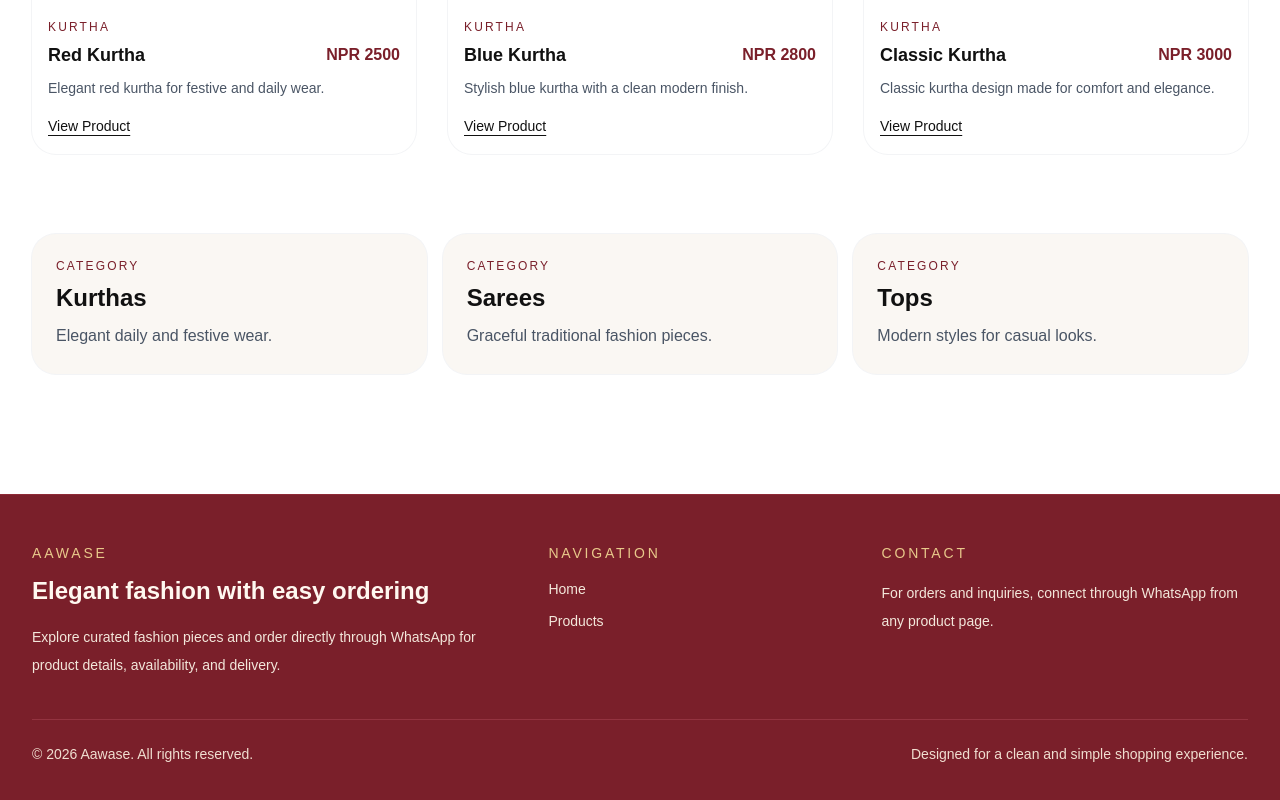
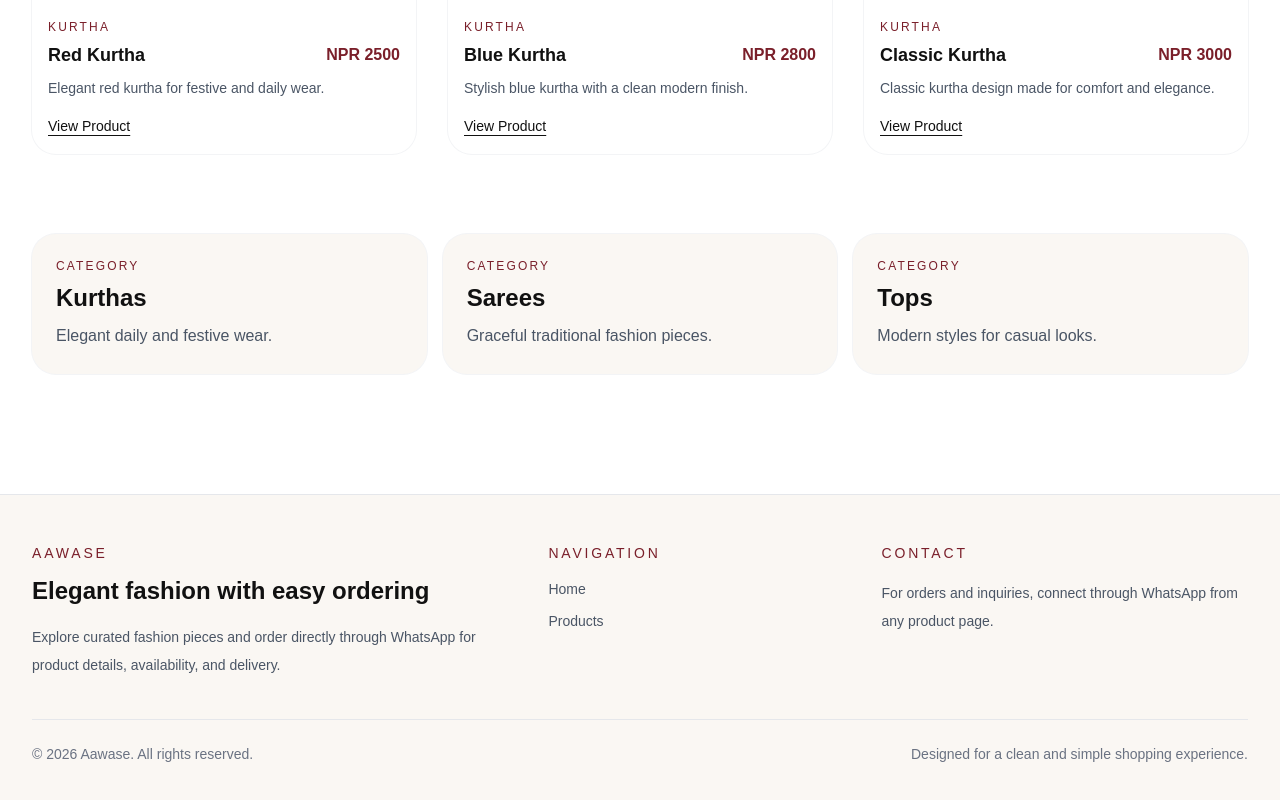
Before and after one commit to alpd-lgtm/osmic-fashion, a Next.js app: page / in a window 1280 px wide. Shown: the part 1342-2142 px from the top of the page. Built offline with nearby package versions, Linux system fonts and the light colour scheme.

Commit message:
Switch product pages to white premium theme

```diff
--- a/app/layout.tsx
+++ b/app/layout.tsx
@@ -29,39 +29,42 @@ export default function RootLayout({
       lang="en"
       className={`${geistSans.variable} ${geistMono.variable} h-full antialiased`}
     >
-      <body className="min-h-full bg-[#F8F1E7] text-[#2B1D18]">
+      <body className="min-h-full bg-white text-[#111111]">
         <div className="flex min-h-screen flex-col">
           <SiteHeader />
 
           <div className="flex-1">{children}</div>
 
-          <footer className="mt-20 border-t border-[#8E2A36] bg-[#7A1F2A] text-[#FFF8F0]">
+          <footer className="mt-20 border-t border-gray-200 bg-[#FAF7F3] text-[#111111]">
             <div className="mx-auto max-w-7xl px-4 py-12 sm:px-6 lg:px-8">
               <div className="grid grid-cols-1 gap-10 md:grid-cols-[1.3fr_0.8fr_1fr]">
                 <div>
-                  <p className="text-sm uppercase tracking-[0.2em] text-[#E8C98B]">
+                  <p className="text-sm uppercase tracking-[0.2em] text-[#7A1F2A]">
                     Aawase
                   </p>
                   <h3 className="mt-3 text-2xl font-semibold">
                     Elegant fashion with easy ordering
                   </h3>
-                  <p className="mt-4 max-w-md text-sm leading-7 text-[#F3E7DB]">
+                  <p className="mt-4 max-w-md text-sm leading-7 text-gray-600">
                     Explore curated fashion pieces and order directly through
                     WhatsApp for product details, availability, and delivery.
                   </p>
                 </div>
 
                 <div>
-                  <p className="text-sm uppercase tracking-[0.2em] text-[#E8C98B]">
+                  <p className="text-sm uppercase tracking-[0.2em] text-[#7A1F2A]">
                     Navigation
                   </p>
                   <div className="mt-4 flex flex-col gap-3 text-sm">
-                    <Link href="/" className="text-[#F3E7DB] hover:text-white">
+                    <Link
+                      href="/"
+                      className="text-gray-600 hover:text-[#7A1F2A]"
+                    >
                       Home
                     </Link>
                     <Link
                       href="/products"
-                      className="text-[#F3E7DB] hover:text-white"
+                      className="text-gray-600 hover:text-[#7A1F2A]"
                     >
                       Products
                     </Link>
@@ -69,17 +72,17 @@ export default function RootLayout({
                 </div>
 
                 <div>
-                  <p className="text-sm uppercase tracking-[0.2em] text-[#E8C98B]">
+                  <p className="text-sm uppercase tracking-[0.2em] text-[#7A1F2A]">
                     Contact
                   </p>
-                  <p className="mt-4 text-sm leading-7 text-[#F3E7DB]">
+                  <p className="mt-4 text-sm leading-7 text-gray-600">
                     For orders and inquiries, connect through WhatsApp from any
                     product page.
                   </p>
                 </div>
               </div>
 
-              <div className="mt-10 flex flex-col gap-3 border-t border-[#933340] pt-6 text-sm text-[#F0DED0] sm:flex-row sm:items-center sm:justify-between">
+              <div className="mt-10 flex flex-col gap-3 border-t border-gray-200 pt-6 text-sm text-gray-500 sm:flex-row sm:items-center sm:justify-between">
                 <p>© 2026 Aawase. All rights reserved.</p>
                 <p>Designed for a clean and simple shopping experience.</p>
               </div>
```
